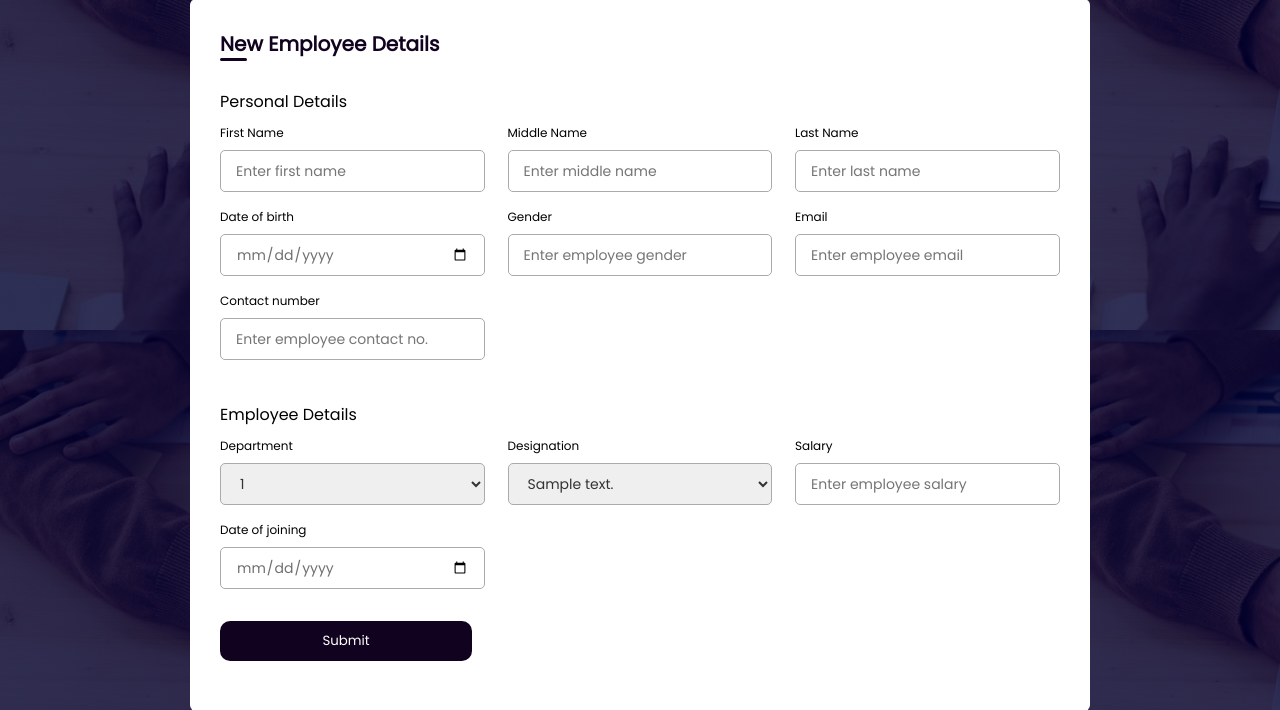
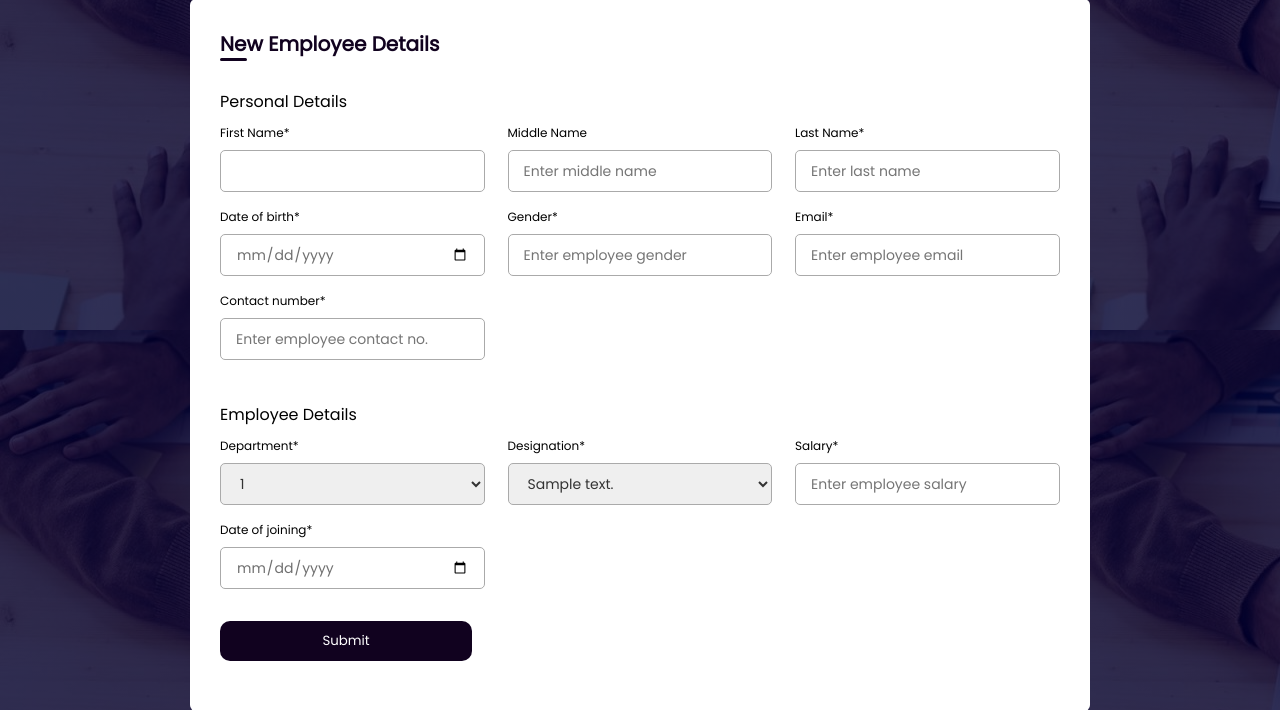
Before and after one commit to sruthithomas13/EMS, a Flask app: template EMS/templates/reg.html in a window 1280 px wide. Shown: the part 245-955 px from the top of the page. Run offline with Flask 3, Linux system fonts and the light colour scheme; the template is opened without the code that fills it: most values are stand-ins (such as "Sample title", 1, 10 or a date in 2020); some libraries are stand-ins or nearby versions.

Commit message:
Update reg.html

```diff
--- a/EMS/templates/reg.html
+++ b/EMS/templates/reg.html
@@ -14,8 +14,8 @@
                         <span class="title">Personal Details</span>
                         <div class="fields">
                             <div class="input-field">
-                                <label>First Name</label>
-                                <input type="text" placeholder="Enter first name" name = 'first_name' required>
+                                <label>First Name<span class="required-field">*</span></label>
+                                <input type="text" name = 'first_name' required>
                             </div>
 
                             <div class="input-field">
@@ -24,28 +24,28 @@
                             </div>
 
                             <div class="input-field">
-                                <label>Last Name</label>
+                                <label>Last Name<span class="required-field">*</span></label>
                                 <input type="text" placeholder="Enter last name" name = 'last_name' required>
                             </div>
 
                             <div class="input-field">
-                                <label>Date of birth</label>
+                                <label>Date of birth<span class="required-field">*</span></label>
                                 <input type="date" placeholder="Enter employee dob" name = 'dob' required>
                             </div>
 
                             <div class="input-field">
-                                <label>Gender</label>
+                                <label>Gender<span class="required-field">*</span></label>
                                 <input type="text" placeholder="Enter employee gender" name = 'gender' required>
                             </div>
 
                             <div class="input-field">
-                                <label>Email</label>
+                                <label>Email<span class="required-field">*</span></label>
                                 <input type="email" placeholder="Enter employee email" name = 'email' required>
                             </div>
 
 
                             <div class="input-field">
-                                <label>Contact number</label>
+                                <label>Contact number<span class="required-field">*</span></label>
                                 <input type="text" placeholder="Enter employee contact no." name = 'contact_no' required>
                             </div>
                         </div>
@@ -55,7 +55,7 @@
                             <div class="fields">
 
                             <div class="input-field">
-                                <label>Department</label>
+                                <label>Department<span class="required-field">*</span></label>
                                 <select id ='dept-names' name = 'dept_id' required>
                                     {%for details in departmentDetails%}
                                     <option  value = {{details[1]}}>{{details[0]}}</option>
@@ -64,7 +64,7 @@
                             </div>
 
                             <div class="input-field">
-                                <label>Designation</label>
+                                <label>Designation<span class="required-field">*</span></label>
                                 <select id ='desgn-names' name = 'designation_id' enctype="multipart/form-data" required>
                                     {%for values in designationDetails%}
                                     {% set final_name = values[0].replace("_"," ")%}
@@ -74,12 +74,12 @@
                             </div>
 
                             <div class="input-field">
-                                <label>Salary</label>
+                                <label>Salary<span class="required-field">*</span></label>
                                 <input type="text" placeholder="Enter employee salary" name = 'salary' required>
                             </div>
 
                             <div class="input-field">
-                                <label>Date of joining</label>
+                                <label>Date of joining<span class="required-field">*</span></label>
                                 <input type="date" placeholder="Enter employee doj" name = 'doj' required>
                             </div>
 
```
